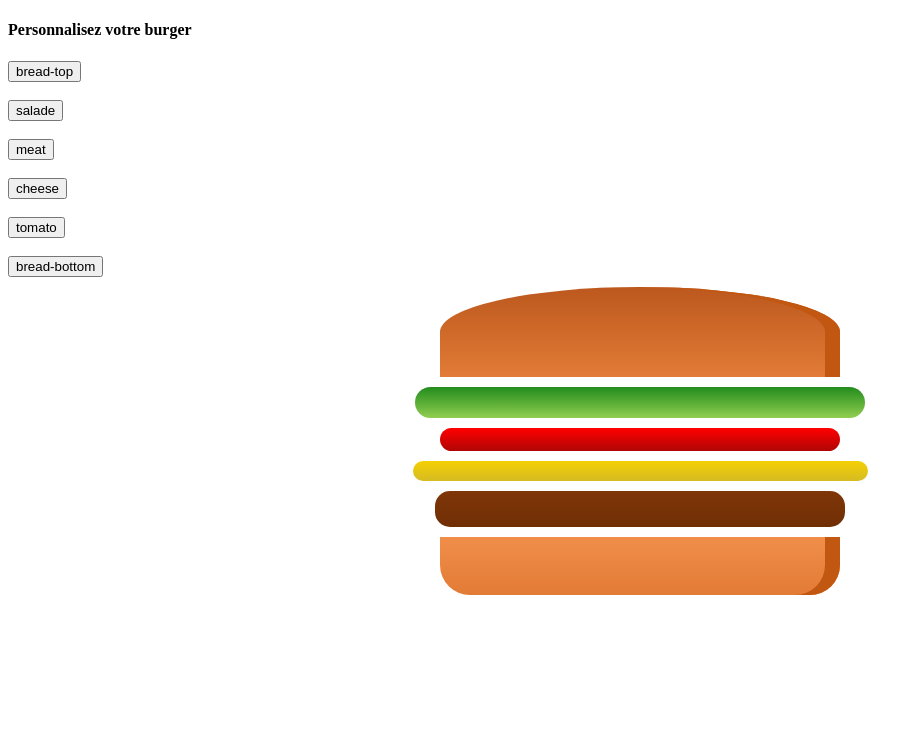
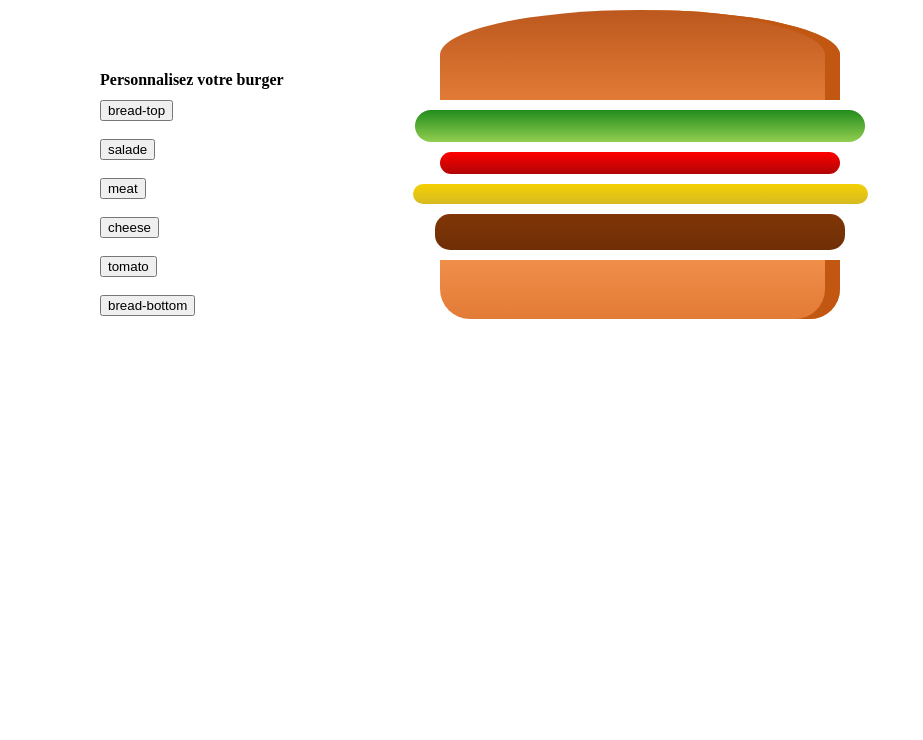
Before and after one commit to AymenNF/Restaurant-project, a plain HTML site: page burger.html in a window 1280 px wide. Shown: the whole page, without its empty margins (0-923 px from the left). Drawn offline with Linux system fonts and the light colour scheme.

Commit message:
Update burger.css

```diff
--- a/burger.css
+++ b/burger.css
@@ -55,3 +55,19 @@
     box-shadow: inset -15px 0 #c15711;
     border-radius: 0 0 30px 30px;
   }
+
+#buttons{
+  position: fixed;
+  top: 100px;
+  left: 100px;
+  width: 300px;
+  border-radius: 30px;
+  }
+
+  #mot{
+  position: fixed;
+  top: 50px;
+  left: 100px;
+  width: 300px;
+
+  }
```
